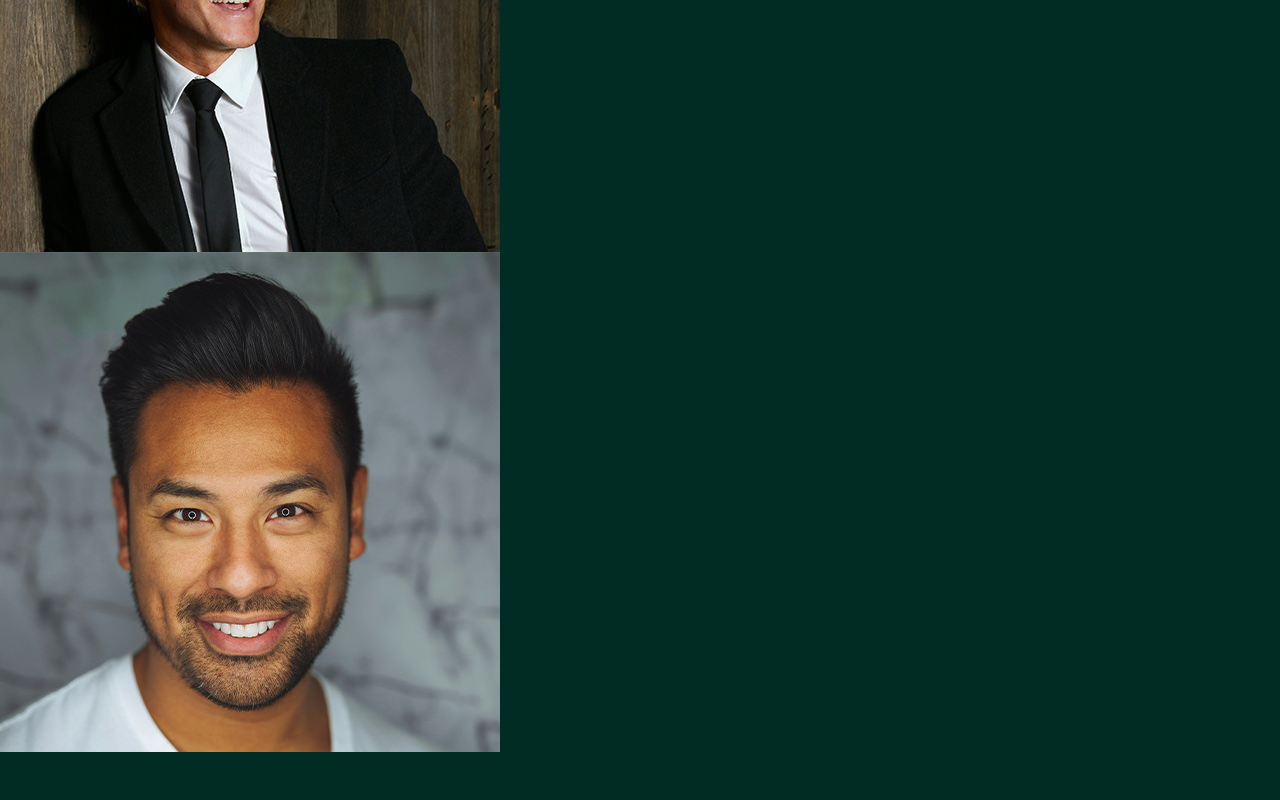
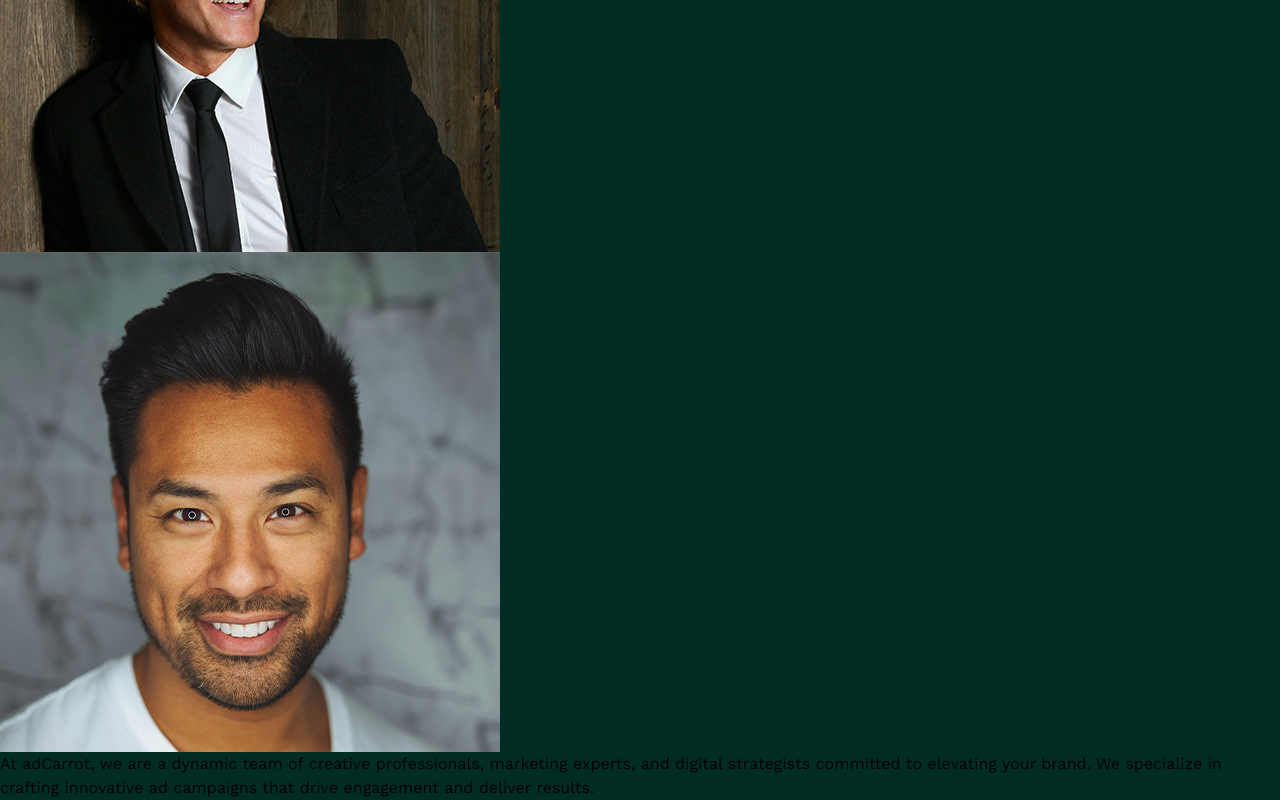
Before and after one commit to ionutpetru4046/landing-page-adCarrot, a React (Vite) app: page / in a window 1280 px wide. Shown: the part 5020-5820 px from the top of the page. Before the commit the page ends 5772 px from the top, so only its background shows below. Built offline with nearby package versions, Linux system fonts and the light colour scheme.

Commit message:
Paragraph added to about section

```diff
--- a/src/components/About.jsx
+++ b/src/components/About.jsx
@@ -11,6 +11,9 @@ const About = () => {
             rounded-3xl shadow-lg" />
         ))}
       </div>
+      <p className="mb-8 max-w-4xl text-center text-xl lg:text-4xl">
+        {ABOUT.aboutUsText}
+      </p>
     </section>
   )
 }
```
